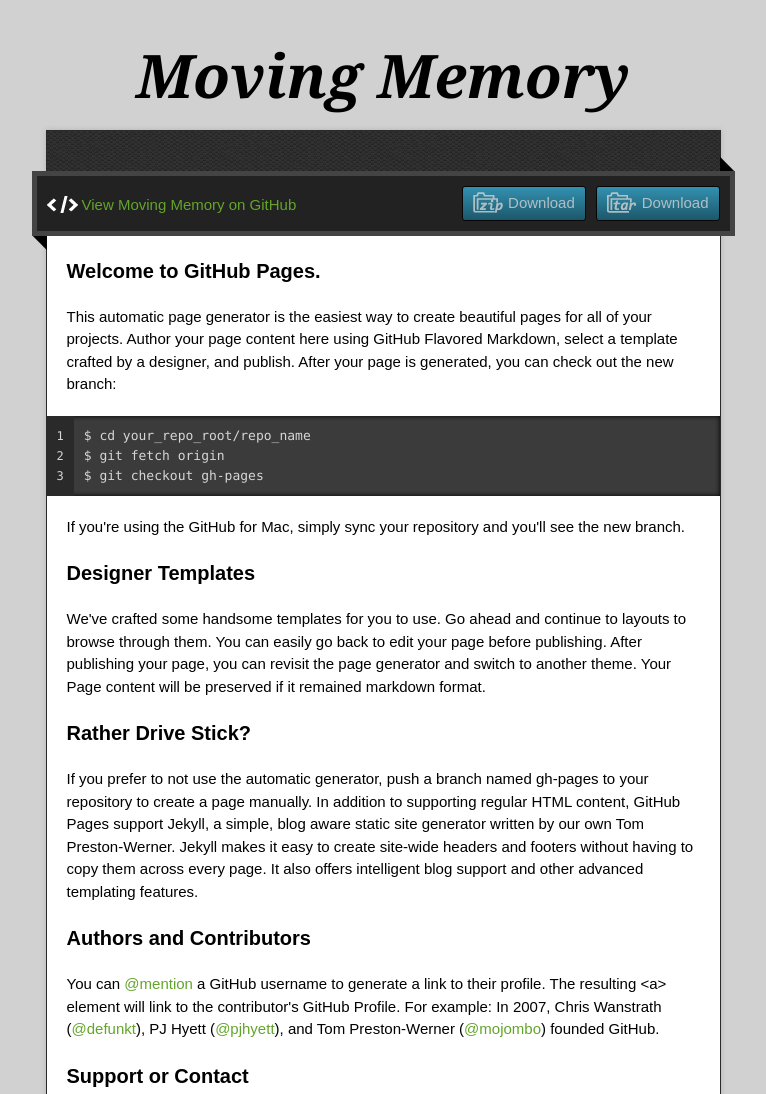
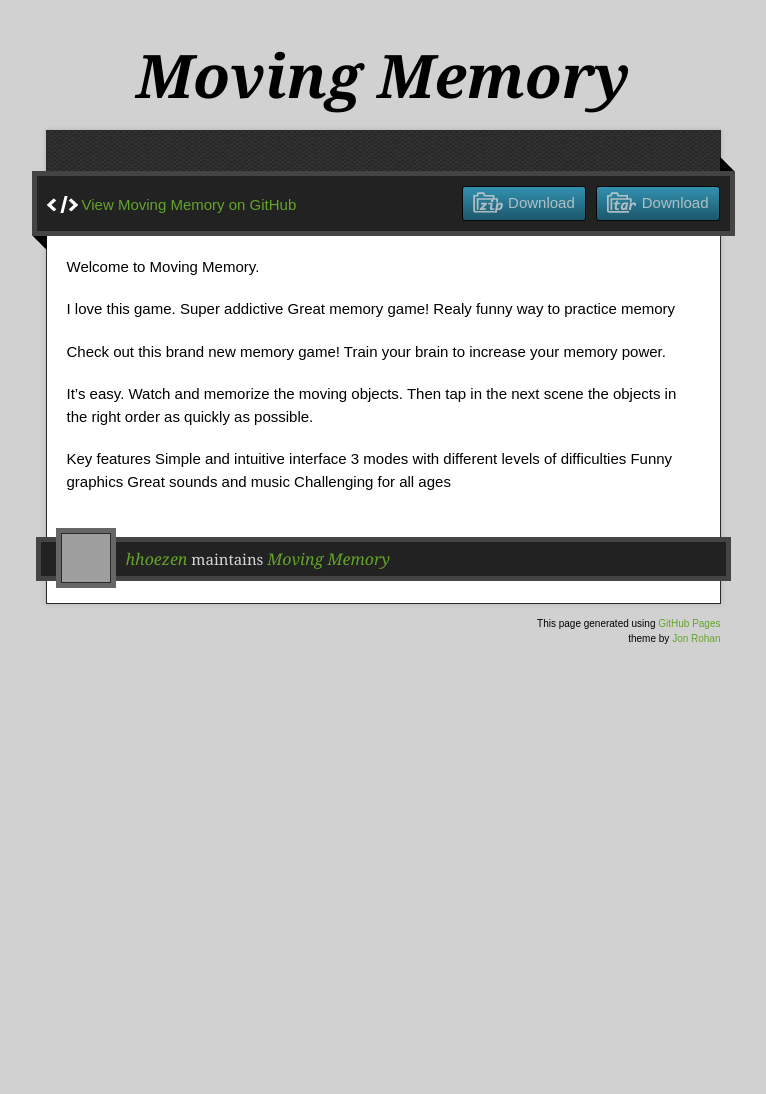
Before and after one commit to hhoezen/memo, a plain HTML site: page index.html in a window 1280 px wide. Shown: the top 1094 px of the page, without its empty margins (257-1023 px from the left). After the commit the page ends 800 px from the top, so only its background shows below. Drawn offline with nearby package versions, Linux system fonts and the light colour scheme; grey boxes are pictures that could not be loaded.

```diff
--- a/index.html
+++ b/index.html
@@ -36,32 +36,24 @@
         <span class="blc"></span><span class="trc"></span>
         </div>
         <article class="markdown-body">
-          <h3>Welcome to GitHub Pages.</h3>
+          <p>Welcome to Moving Memory.</p>
 
-<p>This automatic page generator is the easiest way to create beautiful pages for all of your projects. Author your page content here using GitHub Flavored Markdown, select a template crafted by a designer, and publish. After your page is generated, you can check out the new branch:</p>
+<p><strong><em>I love this game. Super addictive</em></strong>
+<strong><em>Great memory game!</em></strong>
+<strong><em>Realy funny way to practice memory</em></strong></p>
 
-<pre><code>$ cd your_repo_root/repo_name
-$ git fetch origin
-$ git checkout gh-pages
-</code></pre>
+<p>Check out this brand new memory game!
+Train your brain to increase your memory power.</p>
 
-<p>If you're using the GitHub for Mac, simply sync your repository and you'll see the new branch.</p>
+<p>It’s easy. Watch and memorize the moving objects.
+Then tap in the next scene the objects in the right order as quickly as possible.</p>
 
-<h3>Designer Templates</h3>
-
-<p>We've crafted some handsome templates for you to use. Go ahead and continue to layouts to browse through them. You can easily go back to edit your page before publishing. After publishing your page, you can revisit the page generator and switch to another theme. Your Page content will be preserved if it remained markdown format.</p>
-
-<h3>Rather Drive Stick?</h3>
-
-<p>If you prefer to not use the automatic generator, push a branch named <code>gh-pages</code> to your repository to create a page manually. In addition to supporting regular HTML content, GitHub Pages support Jekyll, a simple, blog aware static site generator written by our own Tom Preston-Werner. Jekyll makes it easy to create site-wide headers and footers without having to copy them across every page. It also offers intelligent blog support and other advanced templating features.</p>
-
-<h3>Authors and Contributors</h3>
-
-<p>You can <a href="https://github.com/blog/821" class="user-mention">@mention</a> a GitHub username to generate a link to their profile. The resulting <code>&lt;a&gt;</code> element will link to the contributor's GitHub Profile. For example: In 2007, Chris Wanstrath (<a href="https://github.com/defunkt" class="user-mention">@defunkt</a>), PJ Hyett (<a href="https://github.com/pjhyett" class="user-mention">@pjhyett</a>), and Tom Preston-Werner (<a href="https://github.com/mojombo" class="user-mention">@mojombo</a>) founded GitHub.</p>
-
-<h3>Support or Contact</h3>
-
-<p>Having trouble with Pages? Check out the documentation at <a href="http://help.github.com/pages">http://help.github.com/pages</a> or contact <a href="mailto:support@github.com">support@github.com</a> and we’ll help you sort it out.</p>
+<p>Key features
+Simple and intuitive interface
+3 modes with different levels of difficulties
+Funny graphics
+Great sounds and music
+Challenging for all ages</p>
         </article>
       </div>
     </div>
```
Also changed, not shown: params.json (+1 -1 lines).
